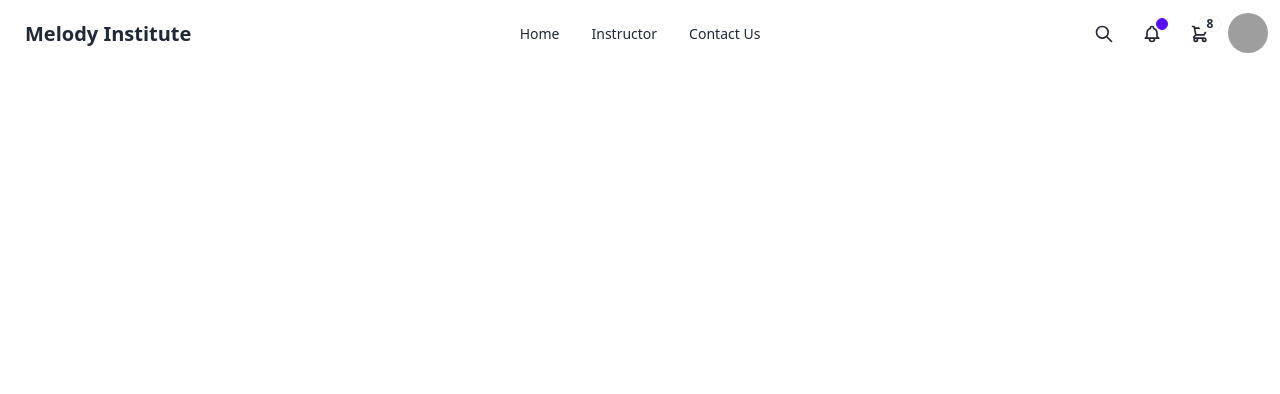
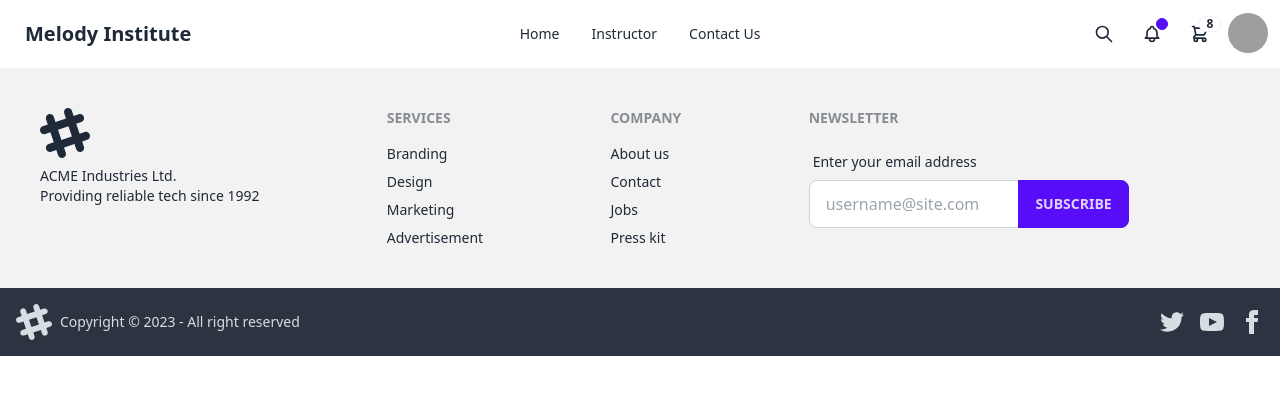
Before and after one commit to razikul-joni69/Melody-Institute-Client, a React (Vite) app: page / in a window 1280 px wide. Shown: the top 394 px of the page. Built offline with nearby package versions, Linux system fonts and the light colour scheme; grey boxes are pictures that could not be loaded.

Commit message:
make basic footer and layout page for router

```diff
--- /dev/null
+++ b/src/components/Footer/Footer.jsx
@@ -0,0 +1,55 @@
+import React from 'react';
+
+const Footer = () => {
+    return (
+        <div>
+            <div className="footer p-10 bg-base-200 text-base-content">
+                <div>
+                    <svg width="50" height="50" viewBox="0 0 24 24" xmlns="http://www.w3.org/2000/svg" fillRule="evenodd" clip-rule="evenodd" className="fill-current"><path d="M22.672 15.226l-2.432.811.841 2.515c.33 1.019-.209 2.127-1.23 2.456-1.15.325-2.148-.321-2.463-1.226l-.84-2.518-5.013 1.677.84 2.517c.391 1.203-.434 2.542-1.831 2.542-.88 0-1.601-.564-1.86-1.314l-.842-2.516-2.431.809c-1.135.328-2.145-.317-2.463-1.229-.329-1.018.211-2.127 1.231-2.456l2.432-.809-1.621-4.823-2.432.808c-1.355.384-2.558-.59-2.558-1.839 0-.817.509-1.582 1.327-1.846l2.433-.809-.842-2.515c-.33-1.02.211-2.129 1.232-2.458 1.02-.329 2.13.209 2.461 1.229l.842 2.515 5.011-1.677-.839-2.517c-.403-1.238.484-2.553 1.843-2.553.819 0 1.585.509 1.85 1.326l.841 2.517 2.431-.81c1.02-.33 2.131.211 2.461 1.229.332 1.018-.21 2.126-1.23 2.456l-2.433.809 1.622 4.823 2.433-.809c1.242-.401 2.557.484 2.557 1.838 0 .819-.51 1.583-1.328 1.847m-8.992-6.428l-5.01 1.675 1.619 4.828 5.011-1.674-1.62-4.829z"></path></svg>
+                    <p>ACME Industries Ltd.<br/>Providing reliable tech since 1992</p>
+                </div>
+                <div>
+                    <span className="footer-title">Services</span>
+                    <a className="link link-hover">Branding</a>
+                    <a className="link link-hover">Design</a>
+                    <a className="link link-hover">Marketing</a>
+                    <a className="link link-hover">Advertisement</a>
+                </div>
+                <div>
+                    <span className="footer-title">Company</span>
+                    <a className="link link-hover">About us</a>
+                    <a className="link link-hover">Contact</a>
+                    <a className="link link-hover">Jobs</a>
+                    <a className="link link-hover">Press kit</a>
+                </div>
+                <div>
+                    <span className="footer-title">Newsletter</span>
+                    <div className="form-control w-80">
+                        <label className="label">
+                            <span className="label-text">Enter your email address</span>
+                        </label>
+                        <div className="relative">
+                            <input type="text" placeholder="username@site.com" className="input input-bordered w-full pr-16" />
+                            <button className="btn btn-primary absolute top-0 right-0 rounded-l-none">Subscribe</button>
+                        </div>
+                    </div>
+                </div>
+            </div>
+
+            <div className="footer items-center p-4 bg-neutral text-neutral-content">
+                <div className="items-center grid-flow-col">
+                    <svg width="36" height="36" viewBox="0 0 24 24" xmlns="http://www.w3.org/2000/svg" fillRule="evenodd" clip-rule="evenodd" className="fill-current"><path d="M22.672 15.226l-2.432.811.841 2.515c.33 1.019-.209 2.127-1.23 2.456-1.15.325-2.148-.321-2.463-1.226l-.84-2.518-5.013 1.677.84 2.517c.391 1.203-.434 2.542-1.831 2.542-.88 0-1.601-.564-1.86-1.314l-.842-2.516-2.431.809c-1.135.328-2.145-.317-2.463-1.229-.329-1.018.211-2.127 1.231-2.456l2.432-.809-1.621-4.823-2.432.808c-1.355.384-2.558-.59-2.558-1.839 0-.817.509-1.582 1.327-1.846l2.433-.809-.842-2.515c-.33-1.02.211-2.129 1.232-2.458 1.02-.329 2.13.209 2.461 1.229l.842 2.515 5.011-1.677-.839-2.517c-.403-1.238.484-2.553 1.843-2.553.819 0 1.585.509 1.85 1.326l.841 2.517 2.431-.81c1.02-.33 2.131.211 2.461 1.229.332 1.018-.21 2.126-1.23 2.456l-2.433.809 1.622 4.823 2.433-.809c1.242-.401 2.557.484 2.557 1.838 0 .819-.51 1.583-1.328 1.847m-8.992-6.428l-5.01 1.675 1.619 4.828 5.011-1.674-1.62-4.829z"></path></svg>
+                    <p>Copyright © 2023 - All right reserved</p>
+                </div>
+                <div className="grid-flow-col gap-4 md:place-self-center md:justify-self-end">
+                    <a><svg xmlns="http://www.w3.org/2000/svg" width="24" height="24" viewBox="0 0 24 24" className="fill-current"><path d="M24 4.557c-.883.392-1.832.656-2.828.775 1.017-.609 1.798-1.574 2.165-2.724-.951.564-2.005.974-3.127 1.195-.897-.957-2.178-1.555-3.594-1.555-3.179 0-5.515 2.966-4.797 6.045-4.091-.205-7.719-2.165-10.148-5.144-1.29 2.213-.669 5.108 1.523 6.574-.806-.026-1.566-.247-2.229-.616-.054 2.281 1.581 4.415 3.949 4.89-.693.188-1.452.232-2.224.084.626 1.956 2.444 3.379 4.6 3.419-2.07 1.623-4.678 2.348-7.29 2.04 2.179 1.397 4.768 2.212 7.548 2.212 9.142 0 14.307-7.721 13.995-14.646.962-.695 1.797-1.562 2.457-2.549z"></path></svg>
+                    </a>
+                    <a><svg xmlns="http://www.w3.org/2000/svg" width="24" height="24" viewBox="0 0 24 24" className="fill-current"><path d="M19.615 3.184c-3.604-.246-11.631-.245-15.23 0-3.897.266-4.356 2.62-4.385 8.816.029 6.185.484 8.549 4.385 8.816 3.6.245 11.626.246 15.23 0 3.897-.266 4.356-2.62 4.385-8.816-.029-6.185-.484-8.549-4.385-8.816zm-10.615 12.816v-8l8 3.993-8 4.007z"></path></svg></a>
+                    <a><svg xmlns="http://www.w3.org/2000/svg" width="24" height="24" viewBox="0 0 24 24" className="fill-current"><path d="M9 8h-3v4h3v12h5v-12h3.642l.358-4h-4v-1.667c0-.955.192-1.333 1.115-1.333h2.885v-5h-3.808c-3.596 0-5.192 1.583-5.192 4.615v3.385z"></path></svg></a>
+                </div>
+            </div>
+        </div>
+    );
+};
+
+export default Footer;
--- /dev/null
+++ b/src/layout/Pages.jsx
@@ -0,0 +1,16 @@
+import React from 'react';
+import Navbar from "../components/Navbar/Navbar.jsx";
+import {Outlet} from "react-router-dom";
+import Footer from "../components/Footer/Footer.jsx";
+
+const Pages = () => {
+    return (
+        <div>
+            <Navbar/>
+            <Outlet/>
+            <Footer/>
+        </div>
+    );
+};
+
+export default Pages;
--- a/src/pages/Home.jsx
+++ b/src/pages/Home.jsx
@@ -4,7 +4,6 @@
 const Home = () => {
     return (
         <div>
-            <Navbar/>
         </div>
     );
 };
```
Also changed, not shown: src/routes/router.jsx (+8 -1 lines).
